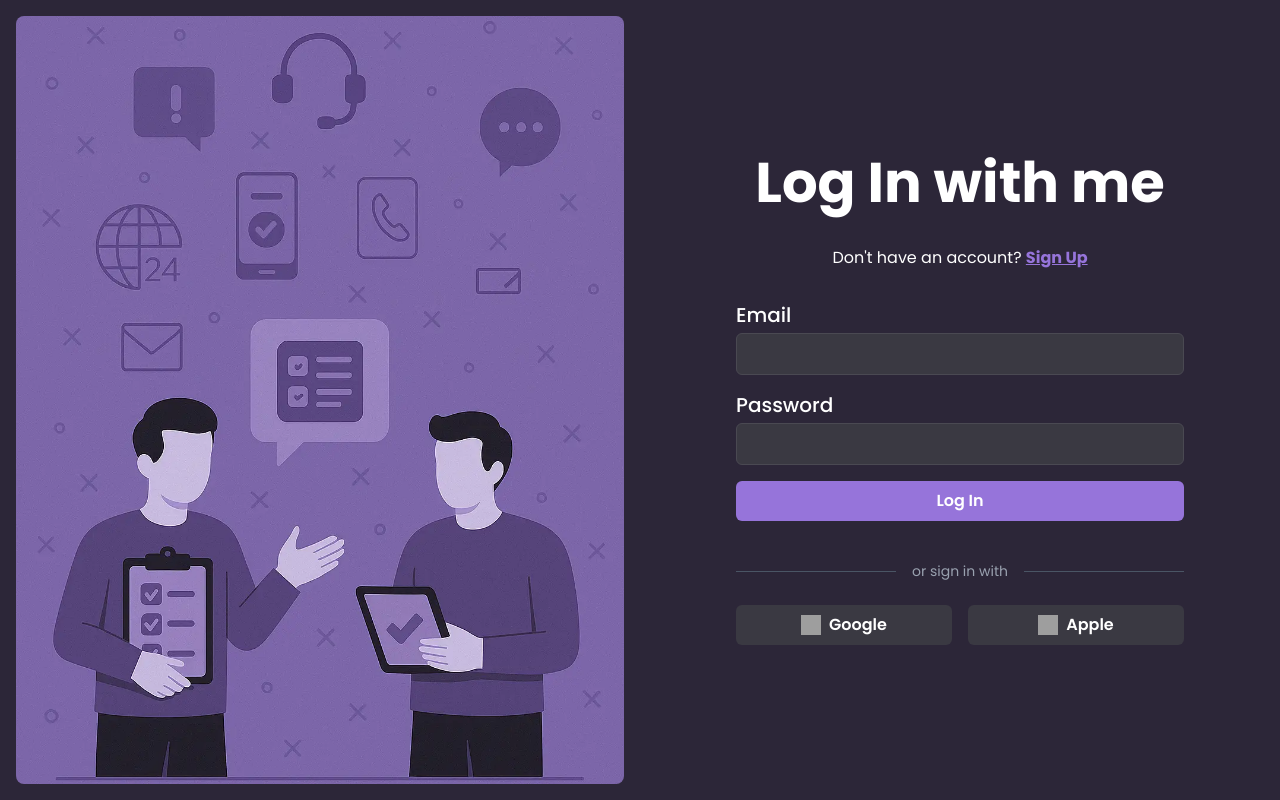
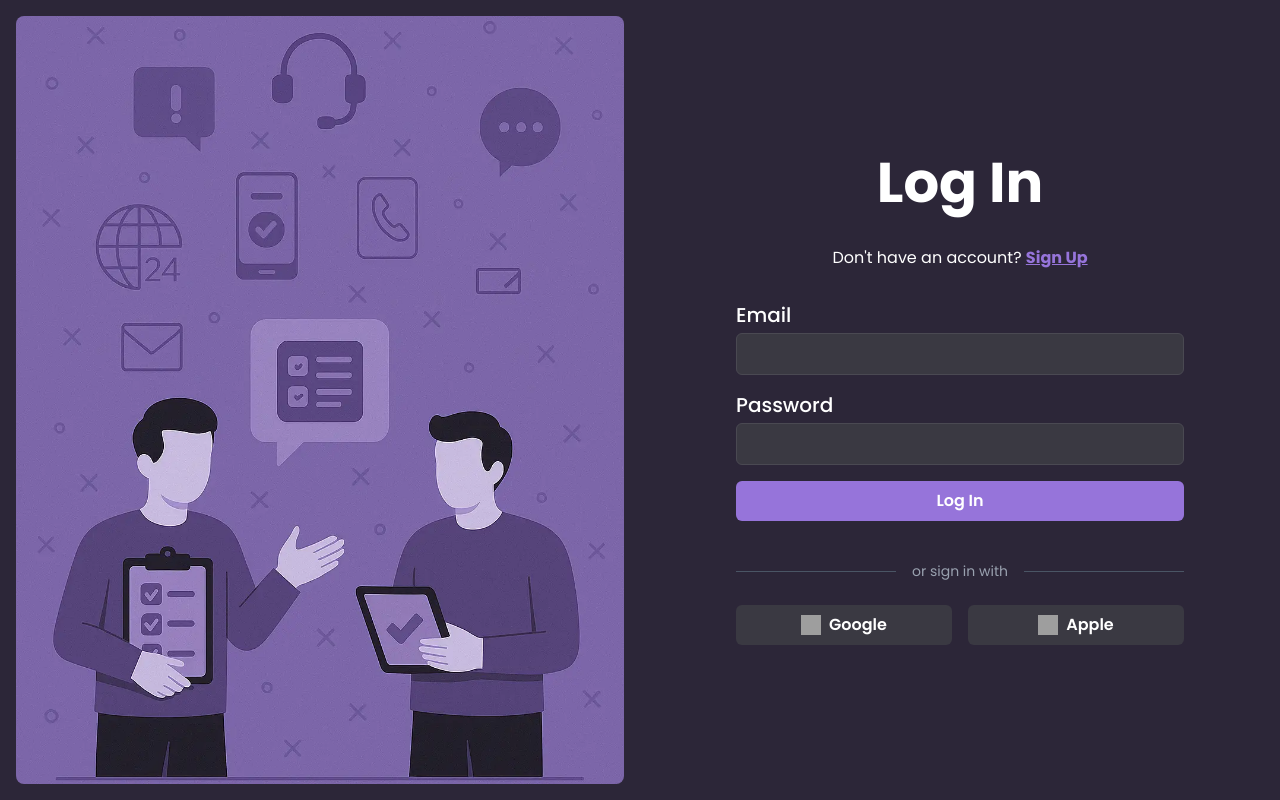
Before and after one commit to EshwarReddy13/Tassot, a React (Vite) app: page /login in a window 1280 px wide. Built offline with nearby package versions, Linux system fonts and the light colour scheme; no server answers; grey boxes are pictures that could not be loaded.

Commit message:
Made a small change to see if github actions work

```diff
--- a/src/components/login/loginPage.jsx
+++ b/src/components/login/loginPage.jsx
@@ -137,7 +137,7 @@ export default function LoginPageView() {
           animate={{ opacity: 1 }}
           transition={{ delay: 0.2, duration: 0.5 }}
         >
-          Log In with me
+          Log In
         </motion.h2>
 
         <motion.p
```
